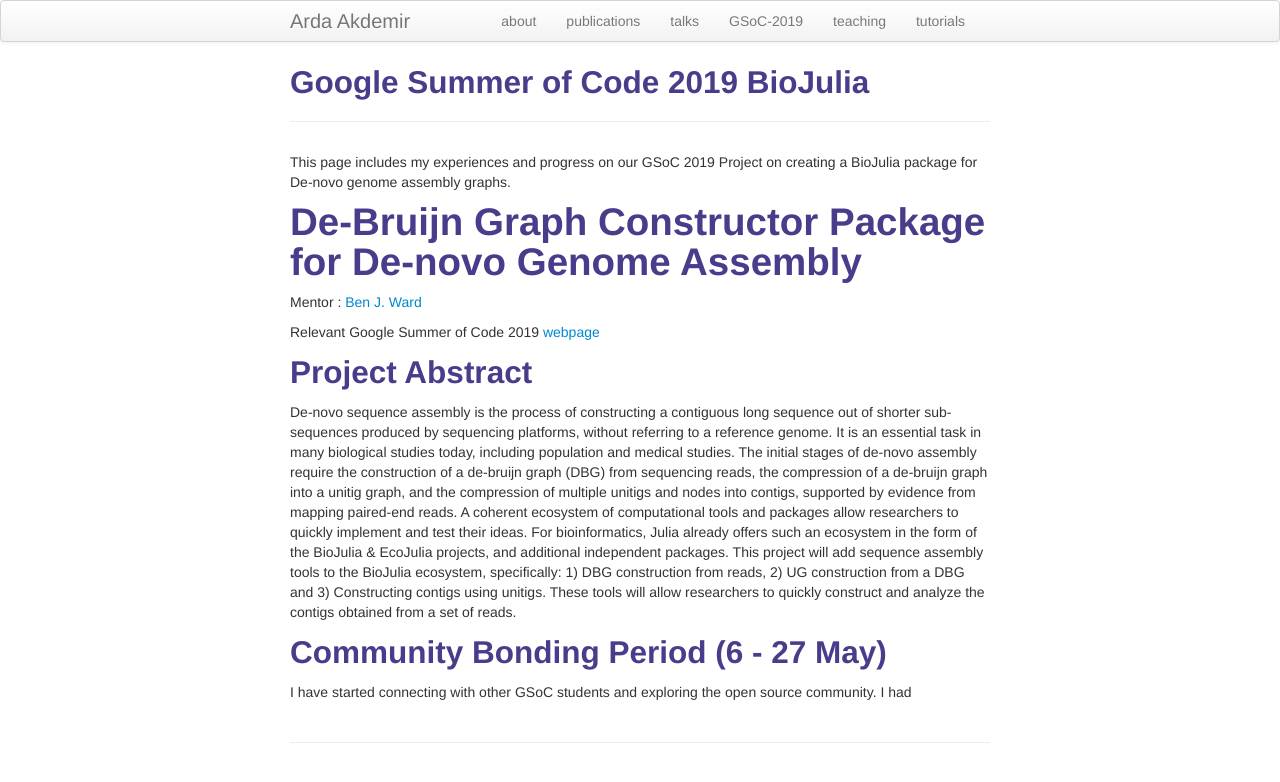
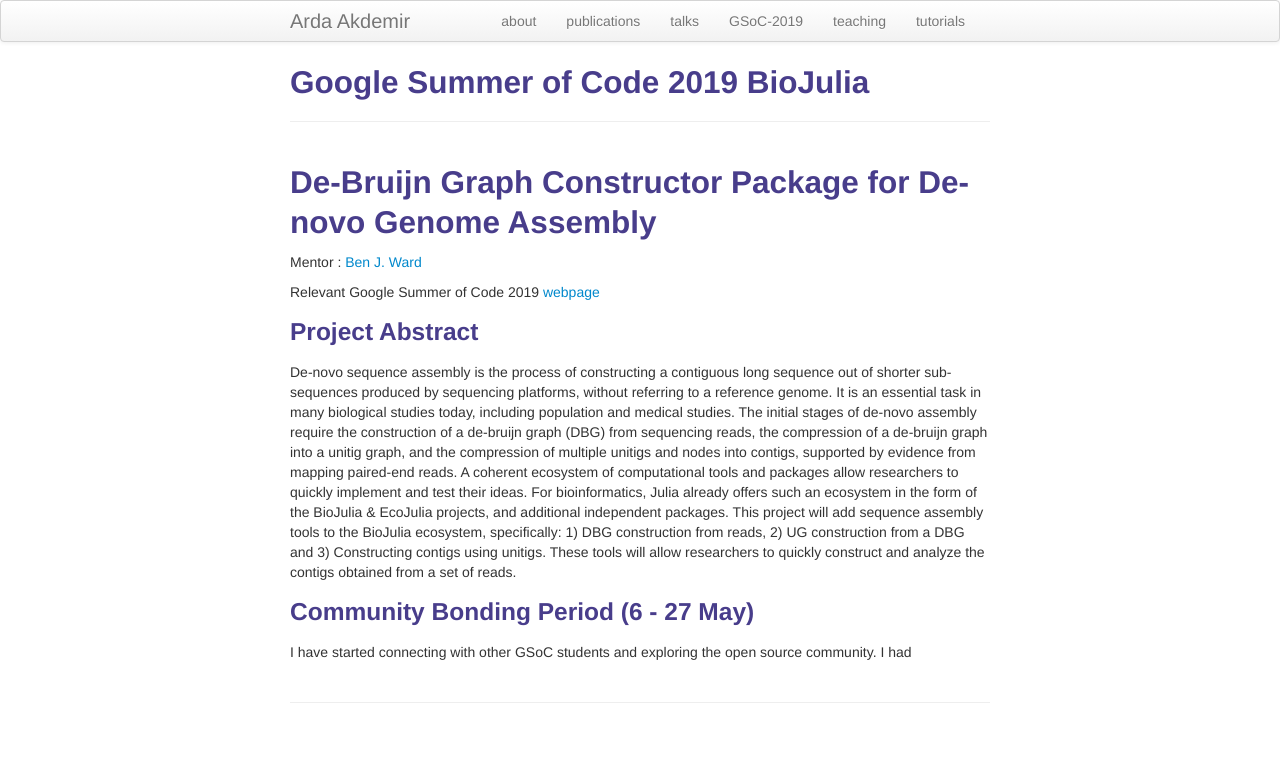
Before and after one commit to ardakdemir/ardakdemir.github.io, a Jekyll site: the page built from pages/gsoc.md, in a window 1280 px wide. Shown: the top 782 px of the page. Built offline with Jekyll 4.4.1, drawn with Linux system fonts in a browser that asks for light colours.

Commit message:
gsoc updates

```diff
--- a/pages/gsoc.md
+++ b/pages/gsoc.md
@@ -4,23 +4,20 @@
 ---
 
 
-This page includes my experiences and progress on our GSoC 2019 Project on creating a BioJulia package for De-novo genome
-assembly graphs.
 
-
-# De-Bruijn Graph Constructor Package for De-novo Genome Assembly
+## De-Bruijn Graph Constructor Package for De-novo Genome Assembly
 
 Mentor : [Ben J. Ward](http://www.earlham.ac.uk/ben-ward)
 
 Relevant Google Summer of Code 2019 [webpage](https://summerofcode.withgoogle.com/projects/#5248824832950272)
 
 
-## Project Abstract
+### Project Abstract
 
 De-novo sequence assembly is the process of constructing a contiguous long sequence out of shorter sub-sequences produced by sequencing platforms, without referring to a reference genome. It is an essential task in many biological studies today, including population and medical studies. The initial stages of de-novo assembly require the construction of a de-bruijn graph (DBG) from sequencing reads, the compression of a de-bruijn graph into a unitig graph, and the compression of multiple unitigs and nodes into contigs, supported by evidence from mapping paired-end reads. A coherent ecosystem of computational tools and packages allow researchers to quickly implement and test their ideas. For bioinformatics, Julia already offers such an ecosystem in the form of the BioJulia & EcoJulia projects, and additional independent packages. This project will add sequence assembly tools to the BioJulia ecosystem, specifically: 1) DBG construction from reads, 2) UG construction from a DBG and 3) Constructing contigs using unitigs. These tools will allow researchers to quickly construct and analyze the contigs obtained from a set of reads.
 
 
-## Community Bonding Period (6 - 27 May)
+### Community Bonding Period (6 - 27 May)
 
 I have started connecting with other GSoC students and exploring the open source community.
 I had
```
